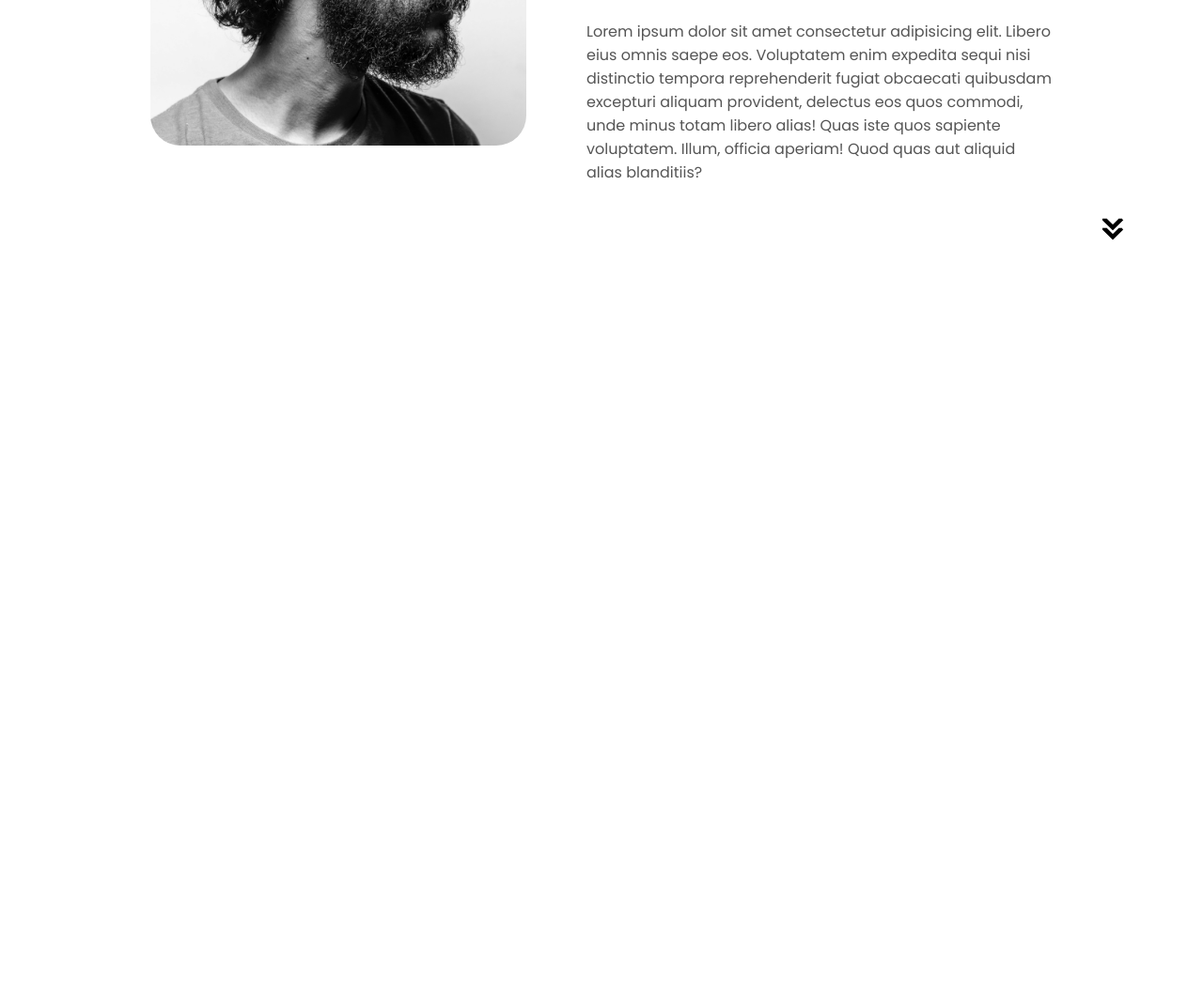
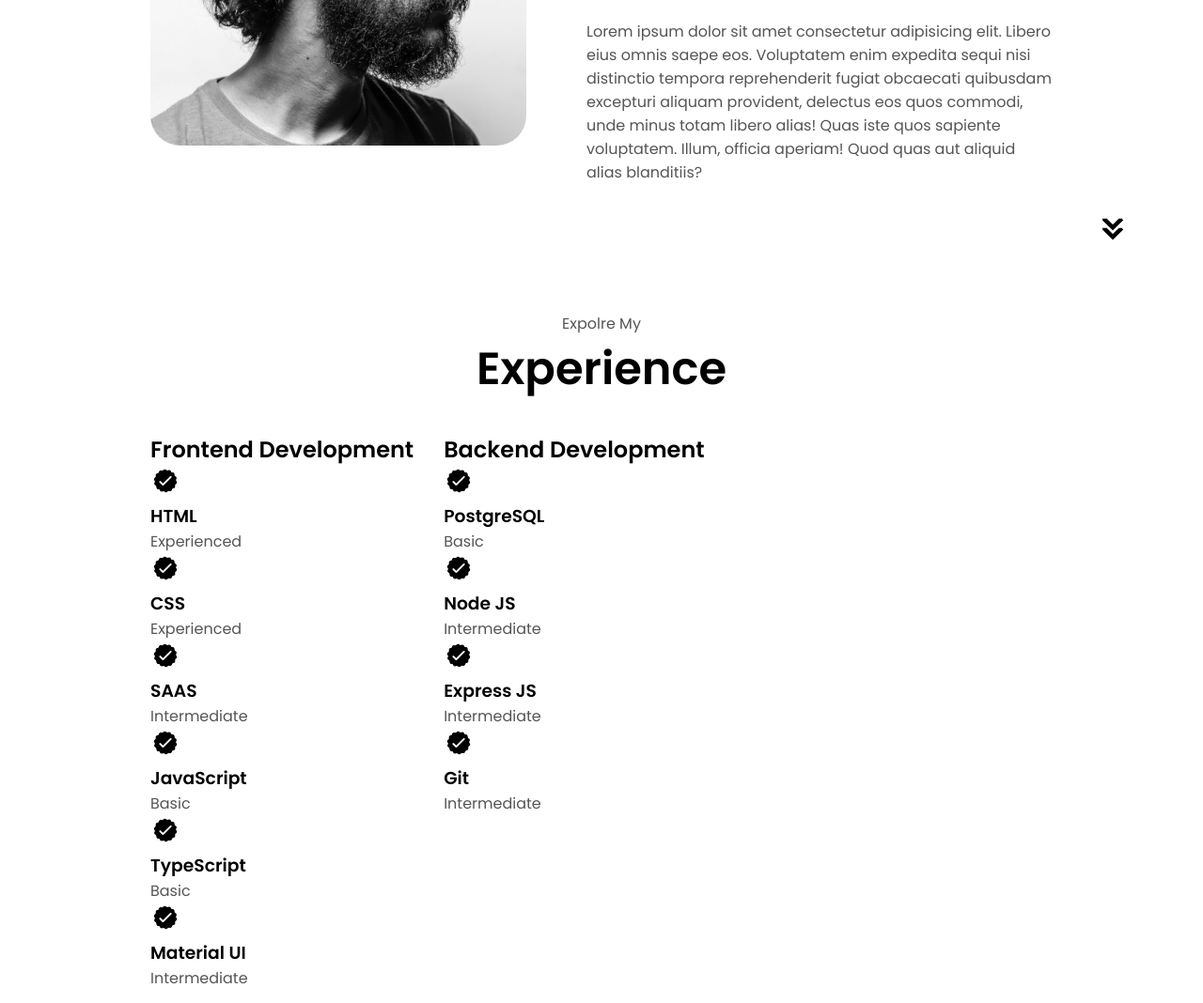
Before and after one commit to giantuor/giantuor.github.io, a plain HTML site: page index.html in a window 1280 px wide. Shown: the part 1244-2312 px from the top of the page at 94% size. Before the commit the page ends 1544 px from the top, so only its background shows below. Drawn offline with Linux system fonts and the light colour scheme.

Commit message:
added content of experiences

```diff
--- a/index.html
+++ b/index.html
@@ -80,7 +80,95 @@
                 </div>
             </div>
         </div>
-        <img src="./assets/arrow.png" alt="Arrow icon" class="icon arrow" onclick="location.href='./experience'">
+        <img src="./assets/arrow.png" alt="Arrow icon" class="icon arrow" onclick="location.href='./#experience'">
+    </section>
+    <section id="experience">
+        <p class="section__text__p1">Expolre My</p>
+        <h1 class="title">Experience</h1>
+        <div class="experience-details-container">
+            <div class="about-containers">
+                <div class="details-containers">
+                    <h2 class="experience-sub-title">Frontend Development</h2>
+                    <div class="article-container">
+                        <article>
+                            <img src="./assets/checkmark.png" alt="experience icon" class="icon">
+                            <div>
+                                <h3>HTML</h3>
+                                <p>Experienced</p>
+                            </div>
+                        </article>
+                        <article>
+                            <img src="./assets/checkmark.png" alt="experience icon" class="icon">
+                            <div>
+                                <h3>CSS</h3>
+                                <p>Experienced</p>
+                            </div>
+                        </article>
+                        <article>
+                            <img src="./assets/checkmark.png" alt="experience icon" class="icon">
+                            <div>
+                                <h3>SAAS</h3>
+                                <p>Intermediate</p>
+                            </div>
+                        </article>
+                        <article>
+                            <img src="./assets/checkmark.png" alt="experience icon" class="icon">
+                            <div>
+                                <h3>JavaScript</h3>
+                                <p>Basic</p>
+                            </div>
+                        </article>
+                        <article>
+                            <img src="./assets/checkmark.png" alt="experience icon" class="icon">
+                            <div>
+                                <h3>TypeScript</h3>
+                                <p>Basic</p>
+                            </div>
+                        </article>
+                        <article>
+                            <img src="./assets/checkmark.png" alt="experience icon" class="icon">
+                            <div>
+                                <h3>Material UI</h3>
+                                <p>Intermediate</p>
+                            </div>
+                        </article>
+                    </div>
+                </div>
+                <div class="details-containers">
+                    <h2 class="experience-sub-title">Backend Development</h2>
+                    <div class="article-container">
+                        <article>
+                            <img src="./assets/checkmark.png" alt="experience icon" class="icon">
+                            <div>
+                                <h3>PostgreSQL</h3>
+                                <p>Basic</p>
+                            </div>
+                        </article>
+                        <article>
+                            <img src="./assets/checkmark.png" alt="experience icon" class="icon">
+                            <div>
+                                <h3>Node JS</h3>
+                                <p>Intermediate</p>
+                            </div>
+                        </article>
+                        <article>
+                            <img src="./assets/checkmark.png" alt="experience icon" class="icon">
+                            <div>
+                                <h3>Express JS</h3>
+                                <p>Intermediate</p>
+                            </div>
+                        </article>
+                        <article>
+                            <img src="./assets/checkmark.png" alt="experience icon" class="icon">
+                            <div>
+                                <h3>Git</h3>
+                                <p>Intermediate</p>
+                            </div>
+                        </article>
+                    </div>
+                </div>
+            </div>
+        </div>
     </section>
     <script src="script.js"></script>
 </body>
```
